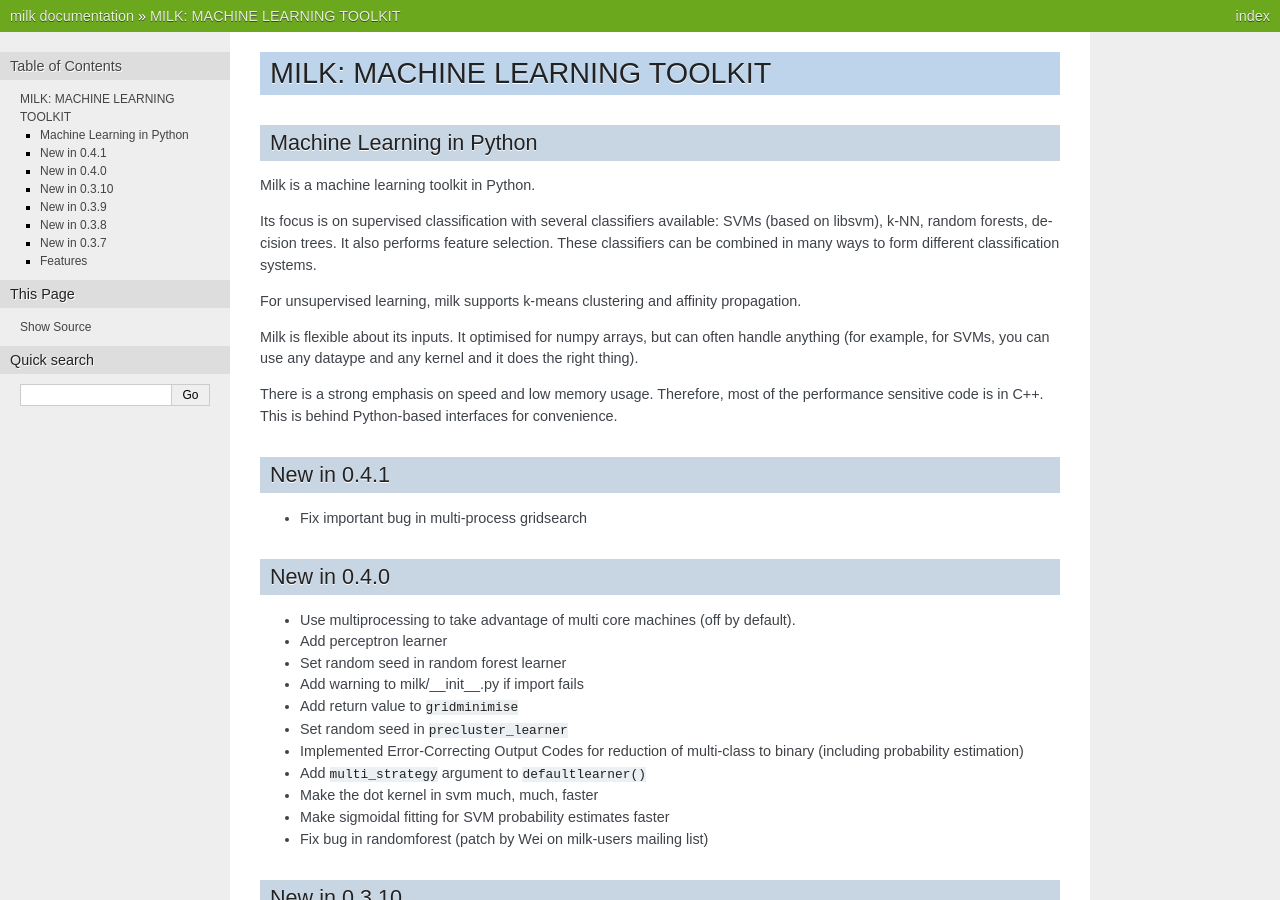
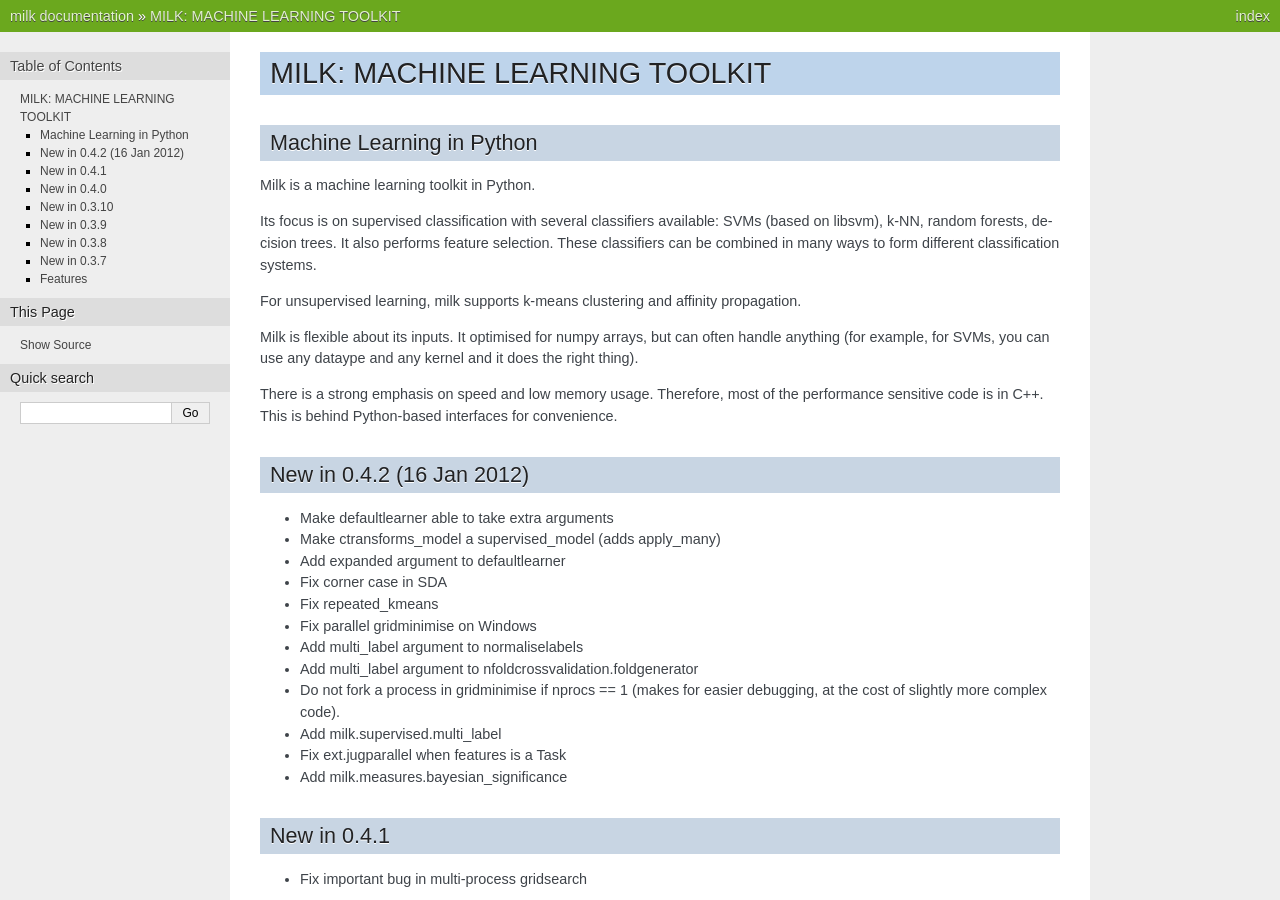
Before and after one commit to luispedro/milk, a Sphinx documentation site: the page built from docs/source/readme.rst, in a window 1280 px wide and 900 px high. Built offline with Sphinx 7.4.7, drawn with Linux system fonts in a browser that asks for light colours; formulas are drawn with MathJax 3.

Commit message:
BLD Increase version number
It has been too long since last release. Many improvements and bugfixes
lingering.

```diff
--- a/docs/source/readme.rst
+++ b/docs/source/readme.rst
@@ -21,6 +21,24 @@ and it does the right thing).
 There is a strong emphasis on speed and low memory usage. Therefore, most of
 the performance sensitive code is in C++. This is behind Python-based
 interfaces for convenience.
+
+New in 0.4.2 (16 Jan 2012)
+--------------------------
+
+- Make defaultlearner able to take extra arguments
+- Make ctransforms_model a supervised_model (adds apply_many)
+- Add expanded argument to defaultlearner
+- Fix corner case in SDA
+- Fix repeated_kmeans
+- Fix parallel gridminimise on Windows
+- Add multi_label argument to normaliselabels
+- Add multi_label argument to nfoldcrossvalidation.foldgenerator
+- Do not fork a process in gridminimise if nprocs == 1 (makes for easier
+  debugging, at the cost of slightly more complex code).
+- Add milk.supervised.multi_label
+- Fix ext.jugparallel when features is a Task
+- Add milk.measures.bayesian_significance
+
 
 New in 0.4.1
 ------------
```
Also changed, not shown: README.rst (+18 -0 lines), 2 other files.
